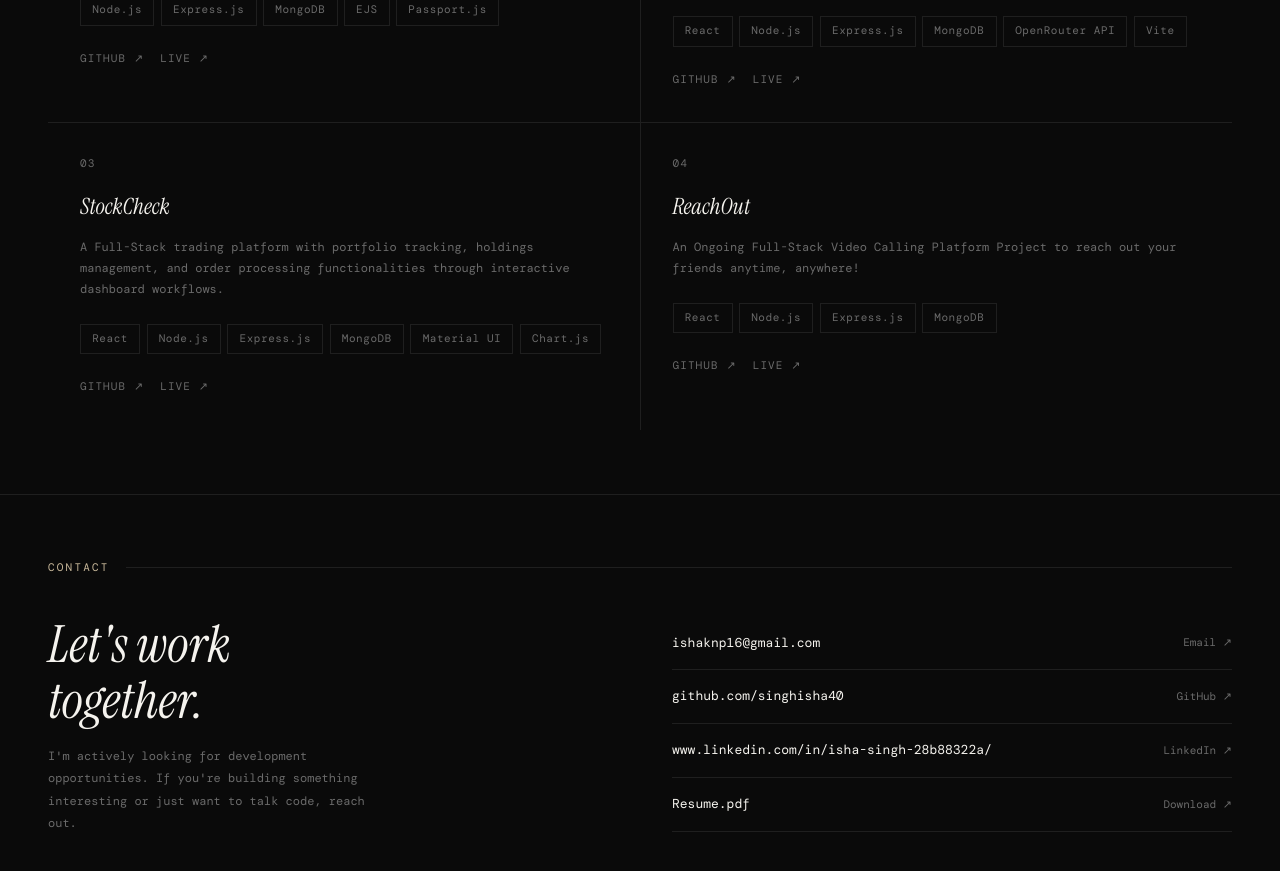
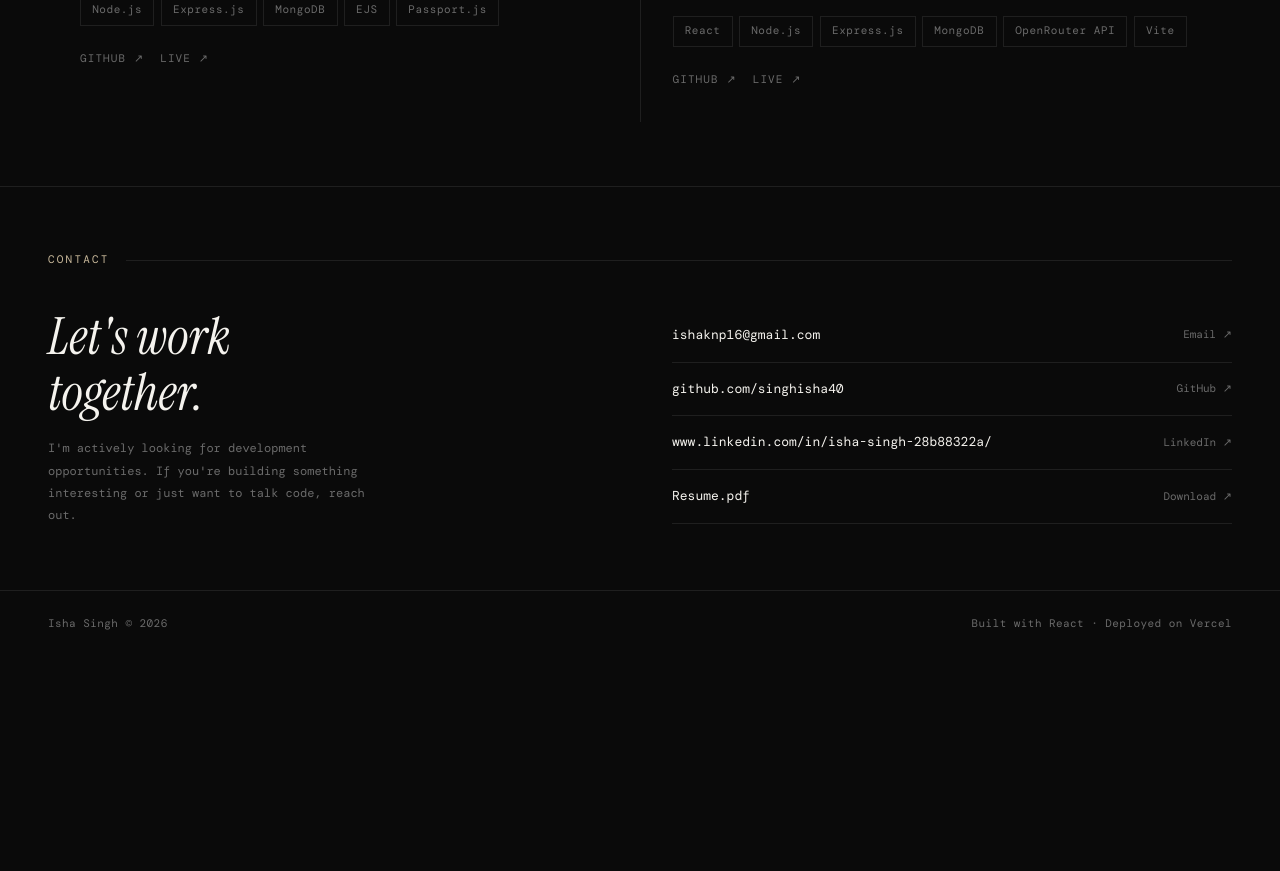
Before and after one commit to singhisha40/MyPortfolio, a React (Vite) app: page / in a window 1280 px wide. Shown: the part 1840-2711 px from the top of the page. After the commit the page ends 2497 px from the top, so only its background shows below. Built offline with nearby package versions, Linux system fonts and the light colour scheme; a web font is replaced by a local one.

Commit message:
made changes in project desc

```diff
--- a/src/data.js
+++ b/src/data.js
@@ -45,20 +45,20 @@ export const projects = [
     github: 'https://github.com/singhisha40/GPT-Project',
     live: 'https://gpt-project-green.vercel.app/',
   },
-  {
-    num: '03',
-    title: 'StockCheck',
-    desc: 'A Full-Stack trading platform with portfolio tracking, holdings management, and order processing functionalities through interactive dashboard workflows.',
-    stack: ['React', 'Node.js', 'Express.js', 'MongoDB', 'Material UI', 'Chart.js'],
-    github: 'https://github.com/singhisha40/StockCheck',
-    live: 'link',
-  },
-  {
-    num: '04',
-    title: 'ReachOut',
-    desc: 'An Ongoing Full-Stack Video Calling Platform Project to reach out your friends anytime, anywhere!',
-    stack: ['React', 'Node.js', 'Express.js', 'MongoDB',],
-    github: 'https://github.com/singhisha40/ReachOut',
-    live: 'link',
-  },
+  // {
+  //   num: '03',
+  //   title: 'StockCheck',
+  //   desc: 'A Full-Stack trading platform with portfolio tracking, holdings management, and order processing functionalities through interactive dashboard workflows.',
+  //   stack: ['React', 'Node.js', 'Express.js', 'MongoDB', 'Material UI', 'Chart.js'],
+  //   github: 'https://github.com/singhisha40/StockCheck',
+  //   live: 'link',
+  // },
+  // {
+  //   num: '04',
+  //   title: 'ReachOut',
+  //   desc: 'An Ongoing Full-Stack Video Calling Platform Project to reach out your friends anytime, anywhere!',
+  //   stack: ['React', 'Node.js', 'Express.js', 'MongoDB',],
+  //   github: 'https://github.com/singhisha40/ReachOut',
+  //   live: 'link',
+  // },
 ]
```
